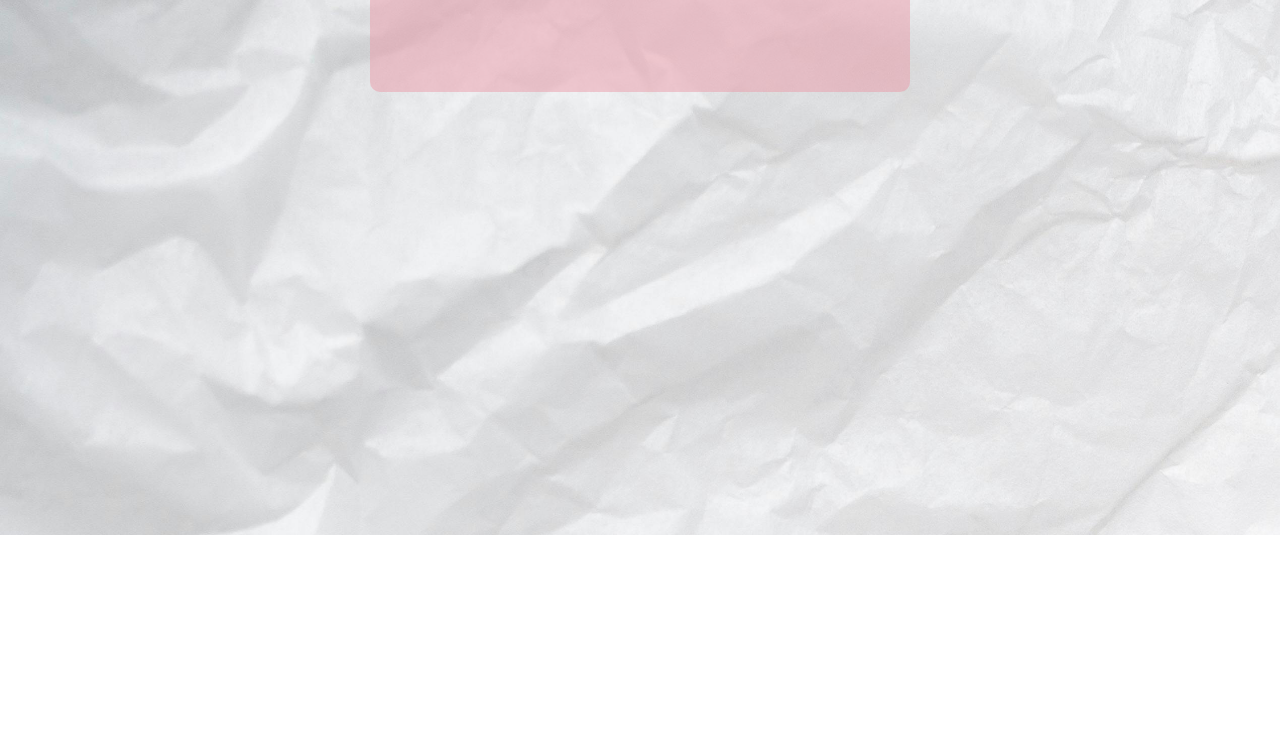
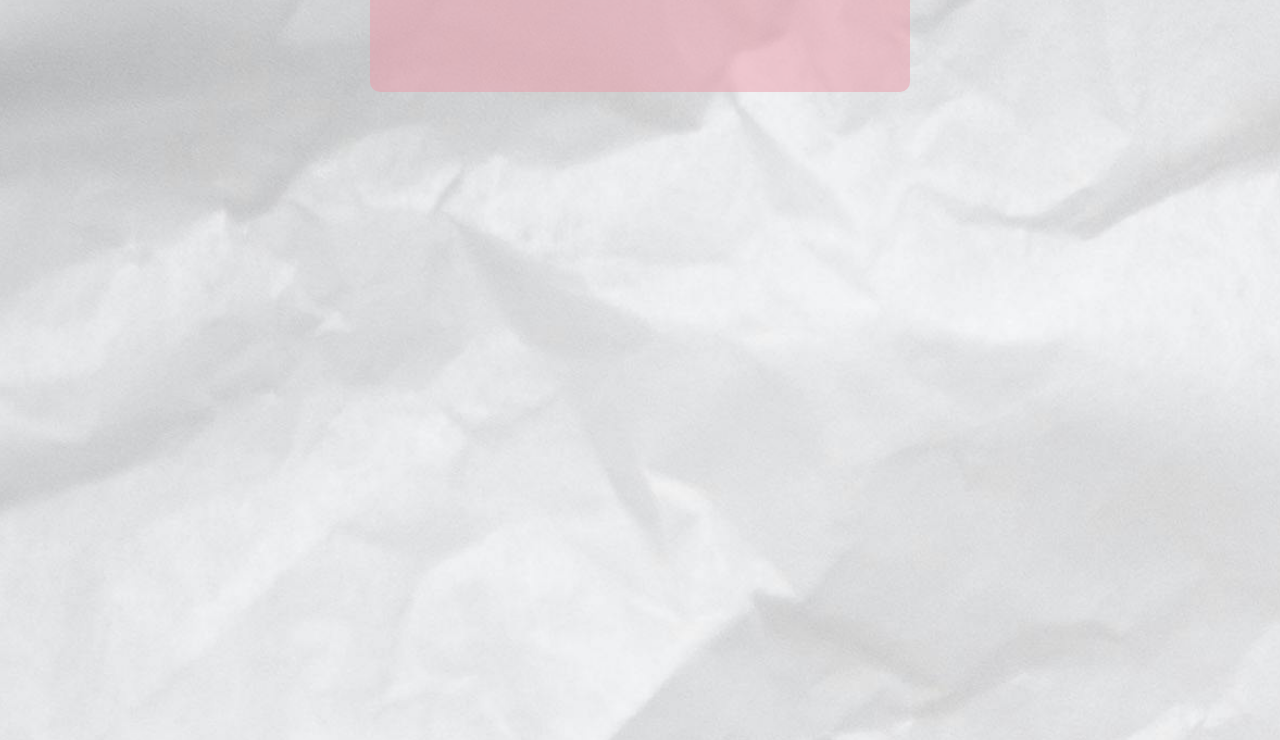
Before and after one commit to Lerato24321/To-do-App, a plain HTML site: page index.html in a window 1280 px wide. Shown: the part 265-1005 px from the top of the page. Before the commit the page ends 800 px from the top, so only its background shows below. Drawn offline with nearby package versions, Linux system fonts and the light colour scheme; a web font is replaced by a local one.

Commit message:
fixed the height of my app to accommodate for longer lists

```diff
--- a/src/styles.css
+++ b/src/styles.css
@@ -3,6 +3,7 @@ body {
   padding: 0px;
   font-family: "Caveat", cursive;
   font-optical-sizing: auto;
+
 }
 
 h1 {
@@ -66,8 +67,9 @@ ul li span:hover {
 
 .container {
   width: 100%;
-  height: 100vh;
+  height: 230vh;
   background-image: url(/pictures/back.jpg);
+  background-attachment: scroll;
   background-repeat: no-repeat;
   background-size: cover;
   background-position: center;
```
